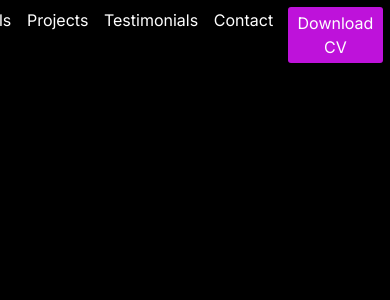
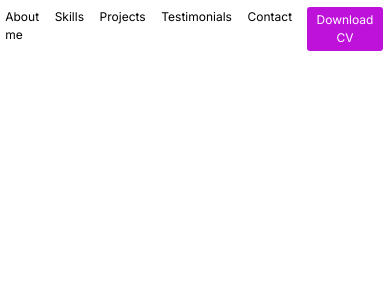
Before and after one commit to MadalenaAntunes/Portfolio, a Next.js app: page / in a window 390 px wide. Shown: the top 300 px of the page. Built offline with nearby package versions, Linux system fonts and the light colour scheme.

Commit message:
animacao navbar

```diff
--- a/src/app/globals.css
+++ b/src/app/globals.css
@@ -8,7 +8,7 @@
   --background-end-rgb: 0, 0, 0;
 }
 
-@media (prefers-color-scheme: dark) {
+@media (prefers-color-scheme: light) {
   :root {
     --foreground-rgb: 0, 0, 0;
     --background-start-rgb: 255, 255, 255;
--- a/src/styles/navBar.module.css
+++ b/src/styles/navBar.module.css
@@ -2,6 +2,7 @@
   display: flex;
   flex-direction: row;
   justify-content: flex-end;
+  font-size: 12px;
 }
 
 .liNB {
@@ -9,7 +10,64 @@
   cursor: pointer;
 }
 
+.liNB:hover {
+  font-weight: 600;
+}
+
+.liNB::after {
+  content: "";
+  display: block;
+  height: 2px;
+  width: 100%;
+  background-color: #fd6f00;
+  transform: scaleX(0);
+
+  transition: transform 0.3s ease;
+  transform-origin: left;
+}
+
+.liNB:hover::after {
+  transform: scaleX(1);
+}
+
 .liNBtn {
   margin: 1.7%;
   cursor: pointer;
+  color: white;
 }
+
+@media (max-width: 768px) {
+  .navBarList {
+    display: flex;
+    flex-direction: row;
+    justify-content: flex-end;
+  }
+
+  .liNB {
+    margin: 2%;
+    cursor: pointer;
+  }
+
+  .liNBtn {
+    margin: 1.7%;
+    cursor: pointer;
+  }
+}
+
+@media (max-width: 320px) {
+  .navBarList {
+    display: flex;
+    flex-direction: row;
+    justify-content: flex-end;
+  }
+
+  .liNB {
+    margin: 2%;
+    cursor: pointer;
+  }
+
+  .liNBtn {
+    margin: 1.7%;
+    cursor: pointer;
+  }
+}
```
